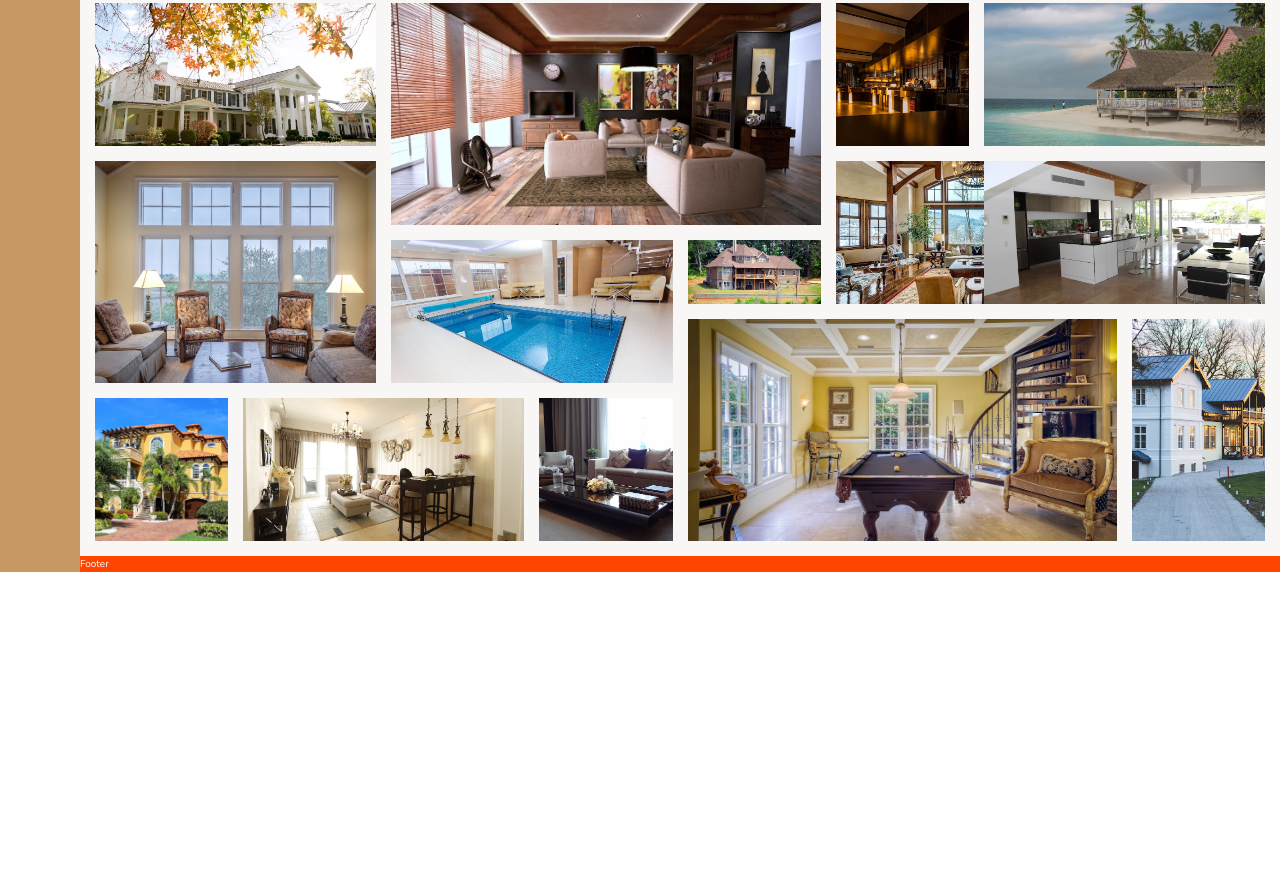
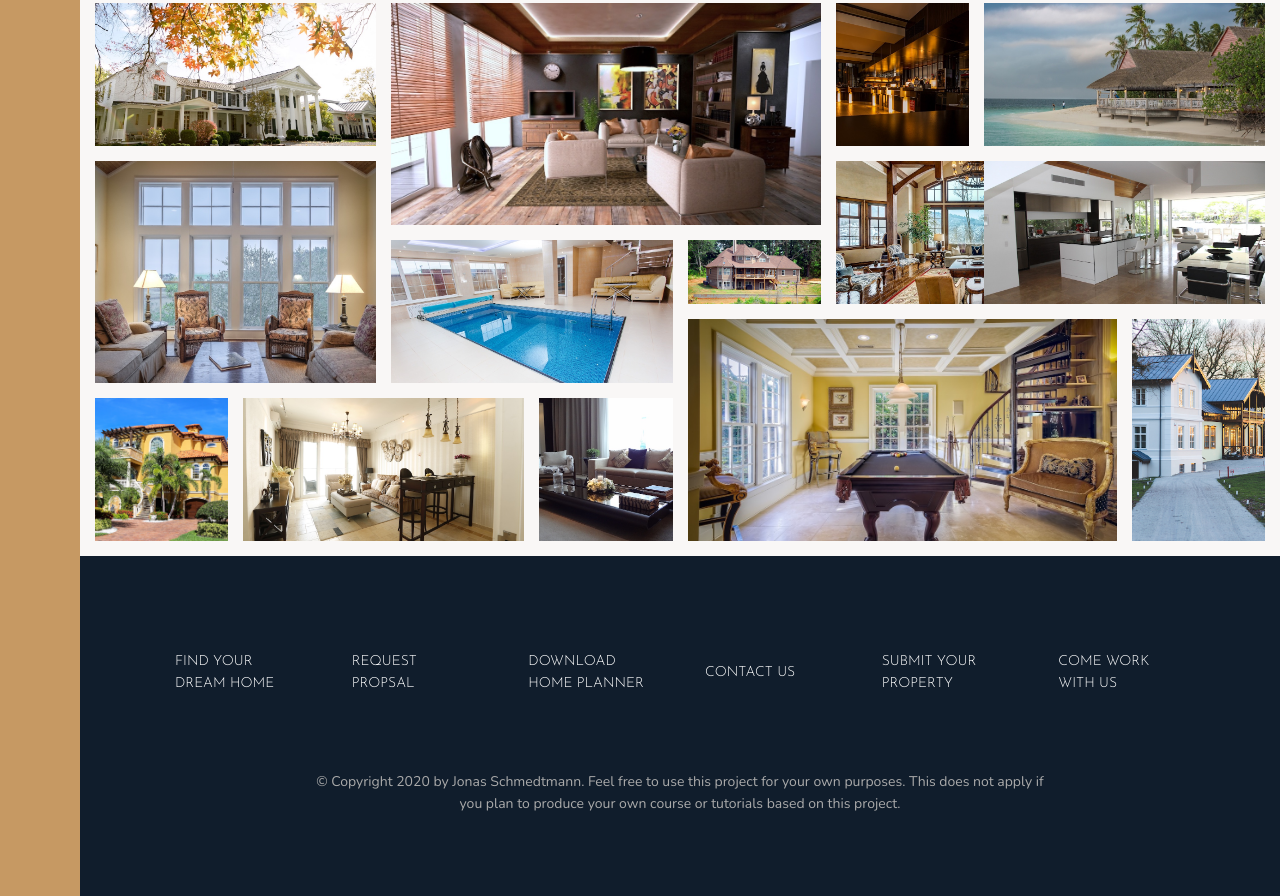
Before and after one commit to victorbruce/nexter, a website: page index.html in a window 1280 px wide. Shown: the part 3193-4089 px from the top of the page. Before the commit the page ends 3765 px from the top, so only its background shows below. Drawn offline with nearby package versions, Linux system fonts and the light colour scheme.

Commit message:
update: build and design the footer section.

```diff
--- a/index.html
+++ b/index.html
@@ -331,21 +331,65 @@
         <img src="img/gal-9.jpeg" alt="Gallery image 9" class="gallery__img" />
       </figure>
       <figure class="gallery__item gallery__item--10">
-        <img src="img/gal-10.jpeg" alt="Gallery image 10" class="gallery__img" />
+        <img
+          src="img/gal-10.jpeg"
+          alt="Gallery image 10"
+          class="gallery__img"
+        />
       </figure>
       <figure class="gallery__item gallery__item--11">
-        <img src="img/gal-11.jpeg" alt="Gallery image 11" class="gallery__img" />
+        <img
+          src="img/gal-11.jpeg"
+          alt="Gallery image 11"
+          class="gallery__img"
+        />
       </figure>
       <figure class="gallery__item gallery__item--12">
-        <img src="img/gal-12.jpeg" alt="Gallery image 12" class="gallery__img" />
+        <img
+          src="img/gal-12.jpeg"
+          alt="Gallery image 12"
+          class="gallery__img"
+        />
       </figure>
       <figure class="gallery__item gallery__item--13">
-        <img src="img/gal-13.jpeg" alt="Gallery image 13" class="gallery__img" />
+        <img
+          src="img/gal-13.jpeg"
+          alt="Gallery image 13"
+          class="gallery__img"
+        />
       </figure>
       <figure class="gallery__item gallery__item--14">
-        <img src="img/gal-14.jpeg" alt="Gallery image 14" class="gallery__img" />
+        <img
+          src="img/gal-14.jpeg"
+          alt="Gallery image 14"
+          class="gallery__img"
+        />
       </figure>
     </div>
-    <footer class="footer">Footer</footer>
+    <footer class="footer">
+      <ul class="nav">
+        <li class="nav__item">
+          <a href="#" class="nav__link">Find your dream home</a>
+        </li>
+        <li class="nav__item">
+          <a href="#" class="nav__link">Request propsal</a>
+        </li>
+        <li class="nav__item">
+          <a href="#" class="nav__link">Download home planner</a>
+        </li>
+        <li class="nav__item"><a href="#" class="nav__link">Contact us</a></li>
+        <li class="nav__item">
+          <a href="#" class="nav__link">Submit your property</a>
+        </li>
+        <li class="nav__item">
+          <a href="#" class="nav__link">Come work with us</a>
+        </li>
+      </ul>
+      <div class="copyright">
+        &copy; Copyright 2020 by Jonas Schmedtmann. Feel free to use this
+        project for your own purposes. This does not apply if you plan to
+        produce your own course or tutorials based on this project.
+      </div>
+    </footer>
   </body>
 </html>
--- a/sass/components/_footer.scss
+++ b/sass/components/_footer.scss
@@ -1,5 +1,42 @@
 .footer {
-  background-color: orangered;
-  color: white;
+  background-color: $color-secondary;
   grid-column: full-start / full-end;
+  padding: 8rem;
 }
+
+.nav {
+  list-style: none;
+
+  display: grid;
+  grid-template-columns: repeat(auto-fit, minmax(15rem, 1fr));
+  grid-gap: 2rem;
+  align-items: center;
+
+  &__link:link,
+  &__link:visited {
+    font-size: 1.4rem;
+    color: #fff;
+    text-decoration: none;
+    font-family: $font-display;
+    text-transform: uppercase;
+    padding: 1.5rem;
+    display: block;
+    transition: all .2s;
+  }
+
+  &__link:hover,
+  &__link:active {
+    background-color: rgba(#fff, .05);
+    transform: translateY(-3px);
+  }
+}
+
+.copyright {
+  font-size: 1.4rem;
+  color: $color-grey-light-2;
+  margin-top: 6rem;
+  text-align: center;
+  width: 70%;
+  margin-right: auto;
+  margin-left: auto;
+}
```
Also changed, not shown: css/style.css.
